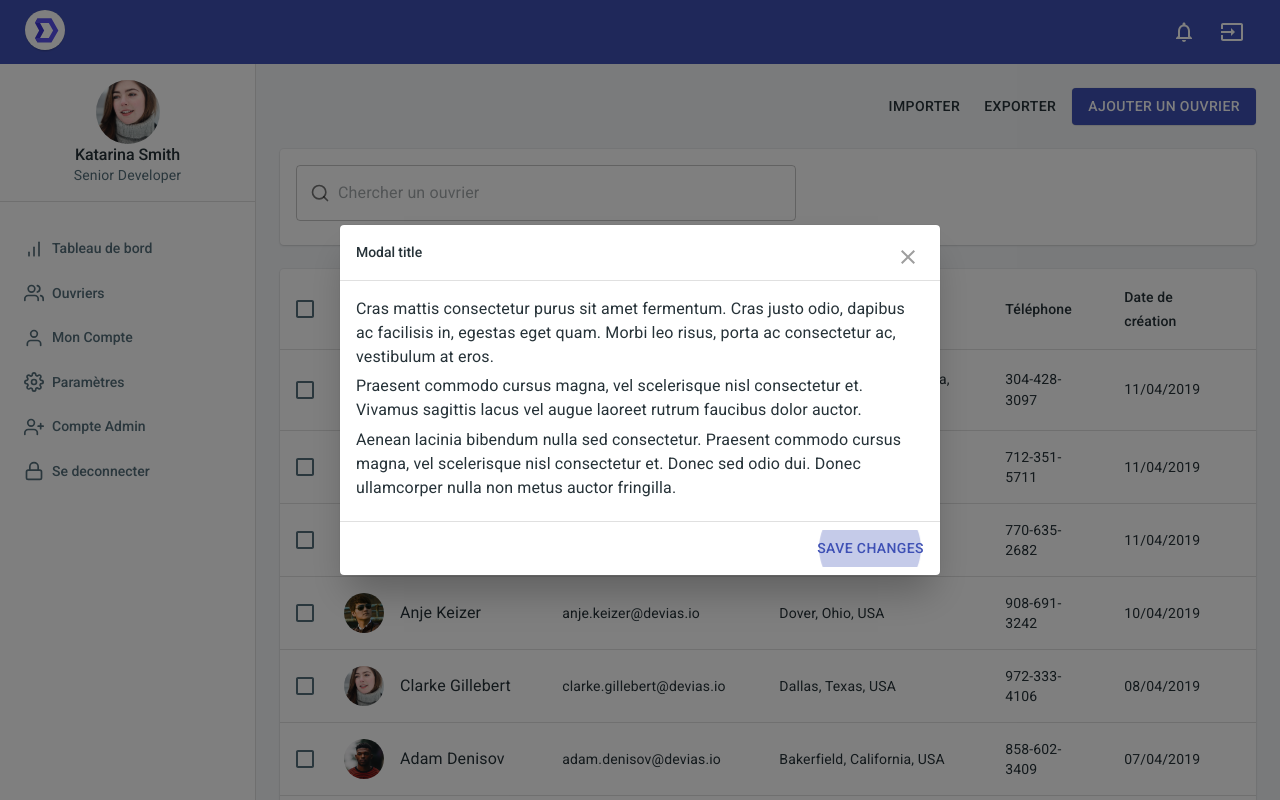
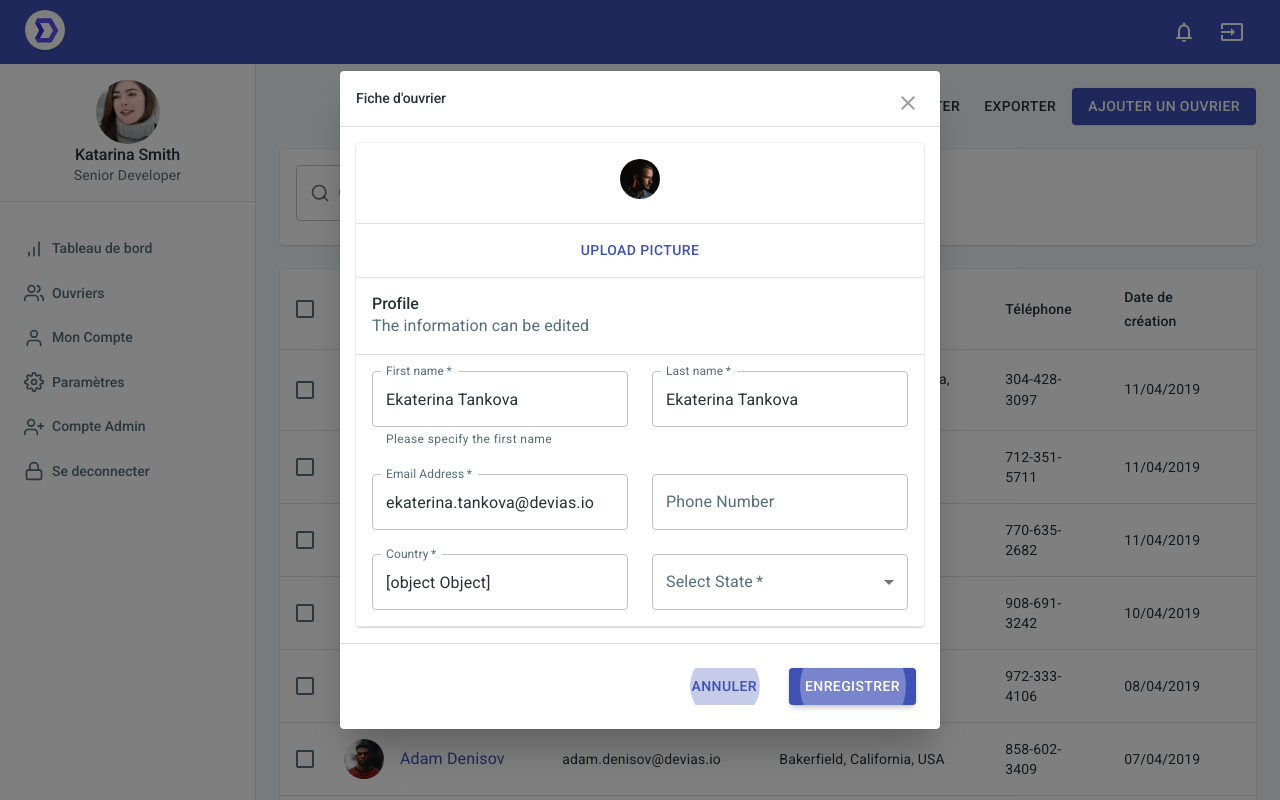
Before and after one commit to jeegoo/qrcode_safe, a React (Create React App) app: page /app/customers in a window 1280 px wide. Both pictures are taken after a click on the element "Ekaterina Tankova". Built offline with nearby package versions, Linux system fonts and the light colour scheme.

Commit message:
feat: upgrade worker edit popup

```diff
--- a/src/views/customer/CustomerListView/ClientEditPopUp.js
+++ b/src/views/customer/CustomerListView/ClientEditPopUp.js
@@ -8,6 +8,9 @@ import MuiDialogActions from '@material-ui/core/DialogActions';
 import IconButton from '@material-ui/core/IconButton';
 import CloseIcon from '@material-ui/icons/Close';
 import Typography from '@material-ui/core/Typography';
+import clsx from "clsx";
+import {Avatar, Box, Card, CardActions, CardContent, CardHeader, Divider, Grid, TextField} from "@material-ui/core";
+import moment from "moment";
 
 
 
@@ -63,27 +66,187 @@ export default function CustomizedDialogs(props) {
 
       <Dialog onClose={props.handleClose} aria-labelledby="customized-dialog-title" open={props.open}>
         <DialogTitle id="customized-dialog-title" onClose={props.handleClose}>
-          Modal title
+          Fiche d'ouvrier
         </DialogTitle>
         <DialogContent dividers>
-          <Typography gutterBottom>
-            Cras mattis consectetur purus sit amet fermentum. Cras justo odio, dapibus ac facilisis
-            in, egestas eget quam. Morbi leo risus, porta ac consectetur ac, vestibulum at eros.
-          </Typography>
-          <Typography gutterBottom>
-            Praesent commodo cursus magna, vel scelerisque nisl consectetur et. Vivamus sagittis
-            lacus vel augue laoreet rutrum faucibus dolor auctor.
-          </Typography>
-          <Typography gutterBottom>
-            Aenean lacinia bibendum nulla sed consectetur. Praesent commodo cursus magna, vel
-            scelerisque nisl consectetur et. Donec sed odio dui. Donec ullamcorper nulla non metus
-            auctor fringilla.
-          </Typography>
+            <form
+              autoComplete="off"
+              noValidate
+
+            >
+              <Card>
+                <Card>
+                  <CardContent>
+                    <Box
+                      alignItems="center"
+                      display="flex"
+                      flexDirection="column"
+                    >
+                      <Avatar src={props.clickedWorker.avatarUrl}/>
+                      <Typography
+                        color="textPrimary"
+                        gutterBottom
+                        variant="h3"
+                      >
+
+                      </Typography>
+                      <Typography
+                        color="textSecondary"
+                        variant="body1"
+                      >
+
+                      </Typography>
+                      <Typography
+
+                        color="textSecondary"
+                        variant="body1"
+                      >
+                      </Typography>
+                    </Box>
+                  </CardContent>
+                  <Divider />
+                  <CardActions>
+                    <Button
+                      color="primary"
+                      fullWidth
+                      variant="text"
+                    >
+                      Upload picture
+                    </Button>
+                  </CardActions>
+                </Card>
+
+                <CardHeader
+                  subheader="The information can be edited"
+                  title="Profile"
+                />
+
+                <Divider />
+                <CardContent>
+                  <Grid
+                    container
+                    spacing={3}
+                  >
+                    <Grid
+                      item
+                      md={6}
+                      xs={12}
+                    >
+                      <TextField
+                        fullWidth
+                        helperText="Please specify the first name"
+                        label="First name"
+                        name="firstName"
+                        value={props.clickedWorker.name}
+                        required
+                        variant="outlined"
+                      />
+                    </Grid>
+                    <Grid
+                      item
+                      md={6}
+                      xs={12}
+                    >
+                      <TextField
+                        fullWidth
+                        label="Last name"
+                        name="lastName"
+
+                        required
+                        value={props.clickedWorker.name}
+                        variant="outlined"
+                      />
+                    </Grid>
+                    <Grid
+                      item
+                      md={6}
+                      xs={12}
+                    >
+                      <TextField
+                        fullWidth
+                        label="Email Address"
+                        name="email"
+                        value={props.clickedWorker.email}
+                        required
+
+                        variant="outlined"
+                      />
+                    </Grid>
+                    <Grid
+                      item
+                      md={6}
+                      xs={12}
+                    >
+                      <TextField
+                        fullWidth
+                        label="Phone Number"
+                        name="phone"
+                        value={props.clickedWorker.phone}
+                        type="number"
+
+                        variant="outlined"
+                      />
+                    </Grid>
+                    <Grid
+                      item
+                      md={6}
+                      xs={12}
+                    >
+                      <TextField
+                        fullWidth
+                        label="Country"
+                        name="country"
+                        value={props.clickedWorker.address}
+                        required
+
+                        variant="outlined"
+                      />
+                    </Grid>
+                    <Grid
+                      item
+                      md={6}
+                      xs={12}
+                    >
+                      <TextField
+                        fullWidth
+                        label="Select State"
+                        name="state"
+
+                        required
+                        select
+                        SelectProps={{ native: true }}
+
+                        variant="outlined"
+                      >
+
+                      </TextField>
+                    </Grid>
+                  </Grid>
+                </CardContent>
+                <Divider />
+
+              </Card>
+            </form>
         </DialogContent>
         <DialogActions>
+
           <Button autoFocus onClick={props.handleClose} color="primary">
-            Save changes
+            Annuler
           </Button>
+
+          <Box
+            display="flex"
+            justifyContent="flex-end"
+            p={2}
+          >
+            <Button
+              color="primary"
+              variant="contained"
+              autoFocus onClick={props.handleClose}
+            >
+              ENREGISTRER
+            </Button>
+          </Box>
         </DialogActions>
       </Dialog>
     </div>
--- a/src/views/customer/CustomerListView/Results.js
+++ b/src/views/customer/CustomerListView/Results.js
@@ -8,6 +8,7 @@ import ClientEditPopUp from "./ClientEditPopUp";
 import {
   Avatar,
   Box,
+  Link,
   Card,
   Checkbox,
   Table,
@@ -37,6 +38,7 @@ const Results = ({ className, customers, ...rest }) => {
   const [limit, setLimit] = useState(10);
   const [page, setPage] = useState(0);
   const [open,setOpen] = useState(false);
+  const [clickedWorker,setClickedWorker]=useState({});
 
 
   const handleSelectAll = (event) => {
@@ -84,8 +86,11 @@ const Results = ({ className, customers, ...rest }) => {
   };
 
   const handelClickOnClient= (event,customer) => {
-      if(noClientSelected())
-        setOpen(true);
+      if(noClientSelected()){
+          setClickedWorker(customer);
+          setOpen(true);
+      }
+
 
   };
 
@@ -137,7 +142,9 @@ const Results = ({ className, customers, ...rest }) => {
                       onChange={(event) => handleSelectOne(event, customer.id)}
                       value="true"
                     />
+
                   </TableCell>
+
                   <TableCell onClick={(event)=>{handelClickOnClient(event,customer)}}>
                     <Box
                       alignItems="center"
@@ -147,13 +154,13 @@ const Results = ({ className, customers, ...rest }) => {
                         className={classes.avatar}
                         src={customer.avatarUrl}
                       >
-                        {getInitials(customer.name)}
+                       {getInitials(customer.name)}
                       </Avatar>
                       <Typography
                         color="textPrimary"
                         variant="body1"
                       >
-                        {customer.name}
+                        <Link href="#" >{customer.name}</Link>
                       </Typography>
                     </Box>
                   </TableCell>
@@ -188,7 +195,7 @@ const Results = ({ className, customers, ...rest }) => {
         rowsPerPageOptions={[5, 10, 25]}
       />
 
-      <ClientEditPopUp open={open} handleClose={handleClosePopup}/>
+      <ClientEditPopUp open={open} handleClose={handleClosePopup} clickedWorker={clickedWorker}/>
 
     </Card>
   );
```
